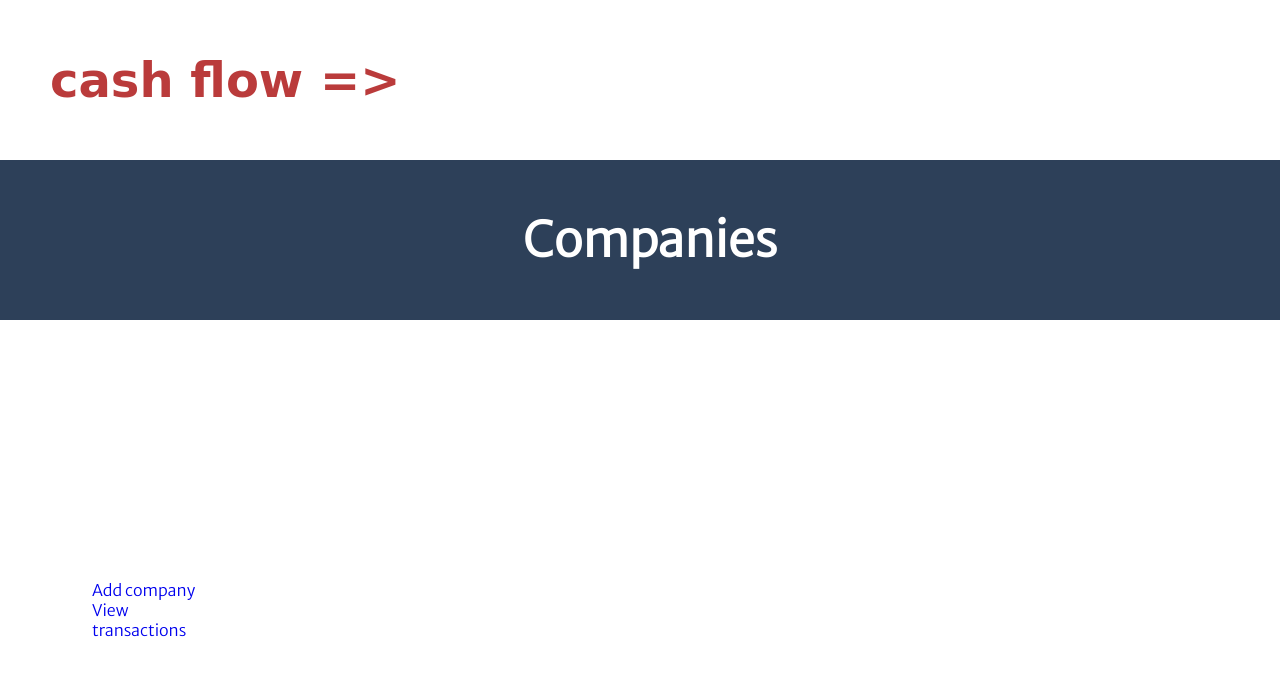
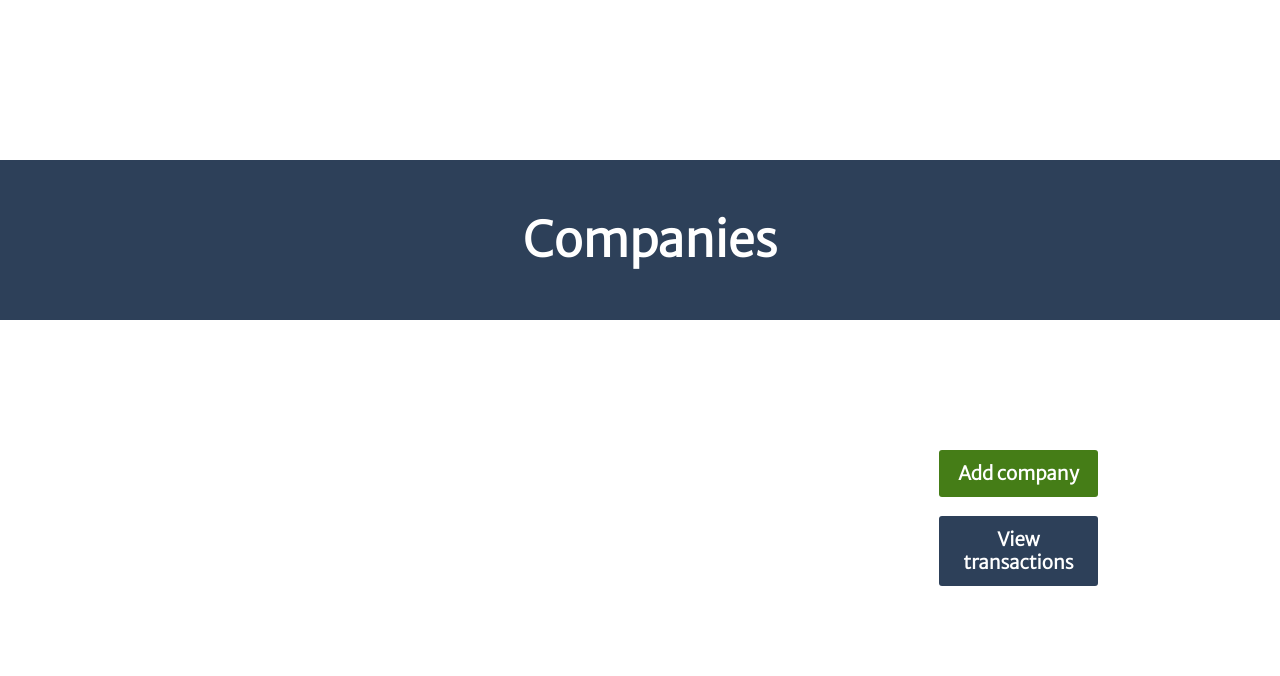
Before and after one commit to AvianLearning/python-flask-spending-tracker, a Flask app: page /companies in a window 1280 px wide. Shown: the top 676 px of the page. Run offline with Flask 2, Linux system fonts and the light colour scheme; data that the repository does not hold is empty; some libraries are stand-ins or nearby versions; some web fonts are replaced.

Commit message:
Added table styling to companies page

```diff
--- a/static/css/main.css
+++ b/static/css/main.css
@@ -27,6 +27,7 @@
     margin-top: 10%;
     margin-bottom: 20%;
     background-color: #e5e5e5;
+    border-radius: 1em;
 }
 thead th:nth-child(1) {
     width: 50%;
@@ -64,6 +65,21 @@
     background-color: #cecece;
   }
 
+.small-edit-button {
+    color: fff;
+    background-color: #ba3b3b;
+    width: 23%;
+}
+
+.small-edit-button:hover {
+    background-color: #942f2f;
+}
+
+.small-edit-button:visited {
+    text-decoration: none;
+}
+
+
 aside > nav {
     margin-top: 30%;
     margin-right: 8%;
@@ -88,8 +104,23 @@
     background-color: #3e7014;
 }
 
+.blue-button a {
+    display: block;
+    color: white;
+    padding: 12px;
+    border: none;
+    background-color: #2d4059;
+    border-radius: 3px;
+    text-align: center;
+}
+
+.blue-button a:hover {
+    background-color: #243347;
+}
+
 a:link {
     text-decoration: none;
+    color: #fff;
 }
 
 a:visited {
@@ -105,9 +136,10 @@
     justify-self: right;
     margin-top: 20px;
     border-radius: 0.3rem;
+    margin-bottom: 20%;
 }
 
-button, input, select, textarea {
+input, select, textarea {
     font-family: inherit;
     font-size: 100%;
     box-sizing: border-box;
@@ -115,6 +147,7 @@
     padding: 10px;
     margin: 10px;
     box-sizing: border-box;
+    border-radius: 0.3rem;
   }
 
   input[type=text] {
--- a/templates/add-transaction.html
+++ b/templates/add-transaction.html
@@ -31,7 +31,9 @@
         </select>
         </div>
 
-    <button type="submit">Add transaction</button>
+        <ul>
+            <li class="green-button"><h3><a href="/add-transaction">Add transaction</a></h3></li>
+        </ul>
 
 </form>
 
--- a/templates/base.html
+++ b/templates/base.html
@@ -24,5 +24,3 @@
 </body>
 
 </html>
-
-<!-- https://colorhunt.co/palette/214294 -->
--- a/templates/companies/index.html
+++ b/templates/companies/index.html
@@ -4,20 +4,30 @@
 <header>
     <h2>Companies</h2>
 </header>
-{% for company in companies %}
+
     <article class="company-list">
-        <ul>
-            <li>{{ company.name }}</li>
-            <li><a href="/companies/{{ company.id }}/edit">Edit company</a></li>
-        </ul>
+        <table>
+            <tbody>
+                {% for company in companies %}
+                <tr>
+                    <td>
+                        {{ company.name }}
+                    </td>
+                    <td class="small-edit-button">
+                        <a href="/companies/{{ company.id }}/edit">Edit company</a>
+                    </td>
+                </tr>
+                {% endfor %}
+            </tbody>
+        </table>
+
 </article>
 
-{% endfor %}
     <aside>
         <nav>
             <ul>
-                <li><a href="/companies/add">Add company</a></li>
-                <li><a href="/">View transactions</a></li>
+                <li class="green-button"><h3><a href="/companies/add">Add company</a></h3></li>
+                <li class="blue-button"><h3><a href="/">View transactions</a></h3></li>
             </ul>
         </nav>
     </aside>
```
